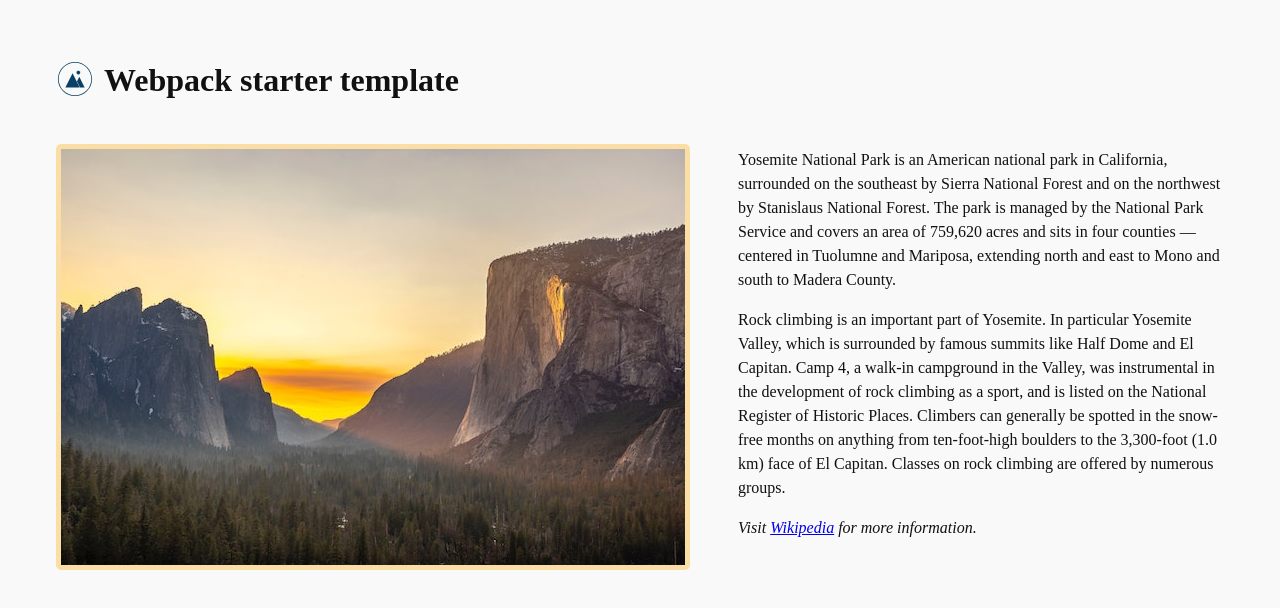
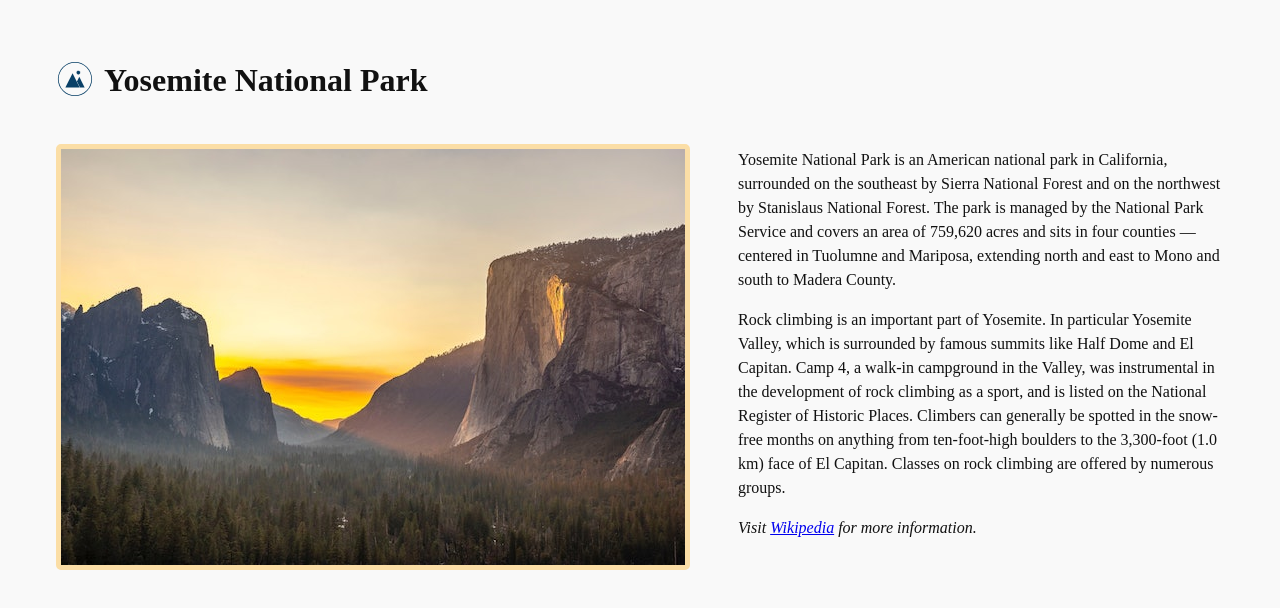
Before and after one commit to vasilionjea/webpack-frontend-template, a website built with webpack: page src/index.html in a window 1280 px wide. Built offline with nearby package versions, Linux system fonts and the light colour scheme.

Commit message:
update index.html

```diff
--- a/src/index.html
+++ b/src/index.html
@@ -6,14 +6,14 @@
   <title>Home</title>
   <meta name="viewport" content="user-scalable=no,width=device-width,initial-scale=1,maximum-scale=1">
   <meta name="msapplication-tap-highlight" content="no">
-  <meta name="description" content="Webpack starter template">
+  <meta name="description" content="Yosemite National Park">
 </head>
 
 <body>
   <main>
     <header>
       <span class="icon icon-mountain-round pull-left" aria-hidden="true"></span>
-      <h1>Webpack starter template</small></h1>
+      <h1>Yosemite National Park</small></h1>
     </header>
 
     <br>
```
